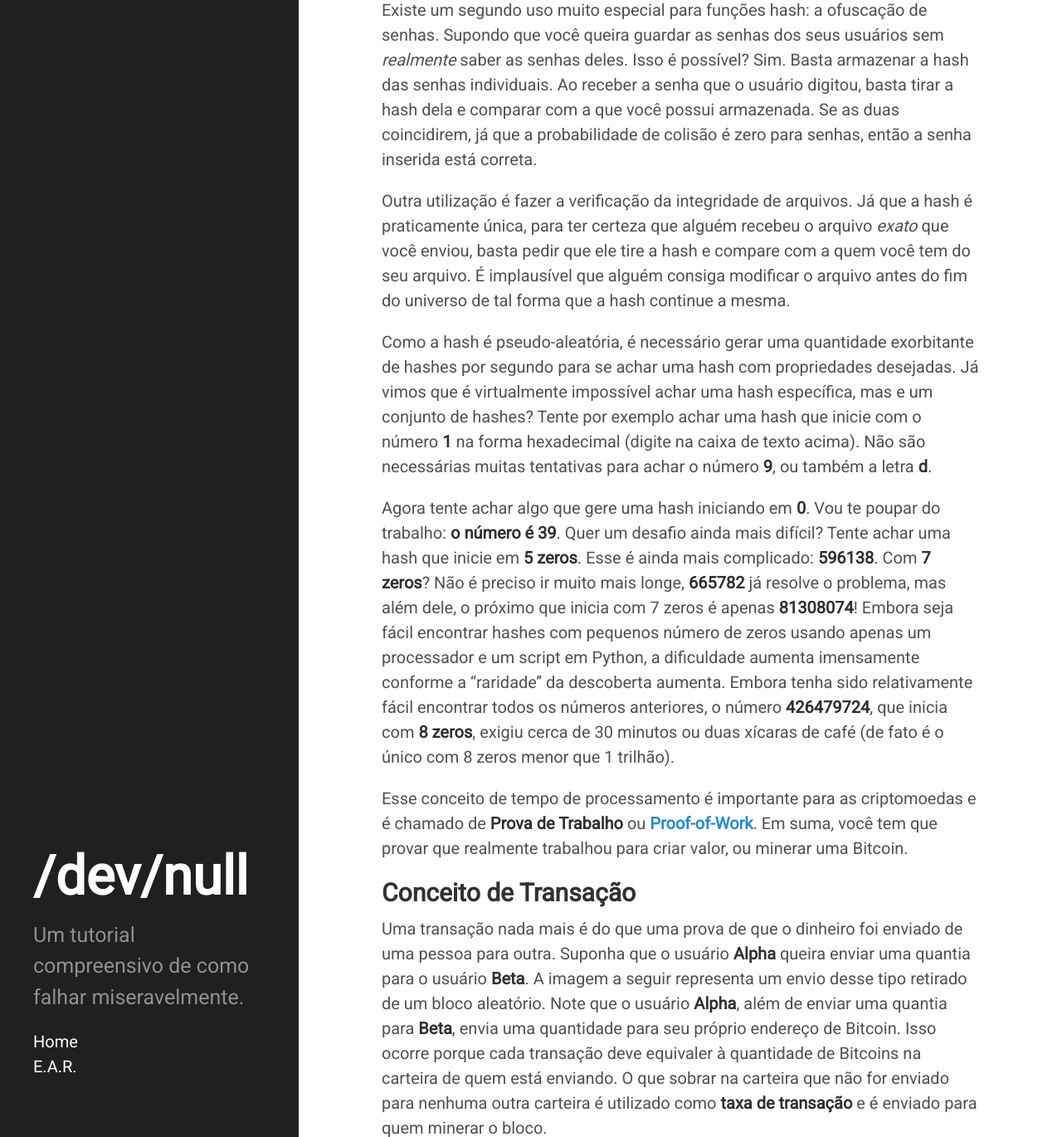
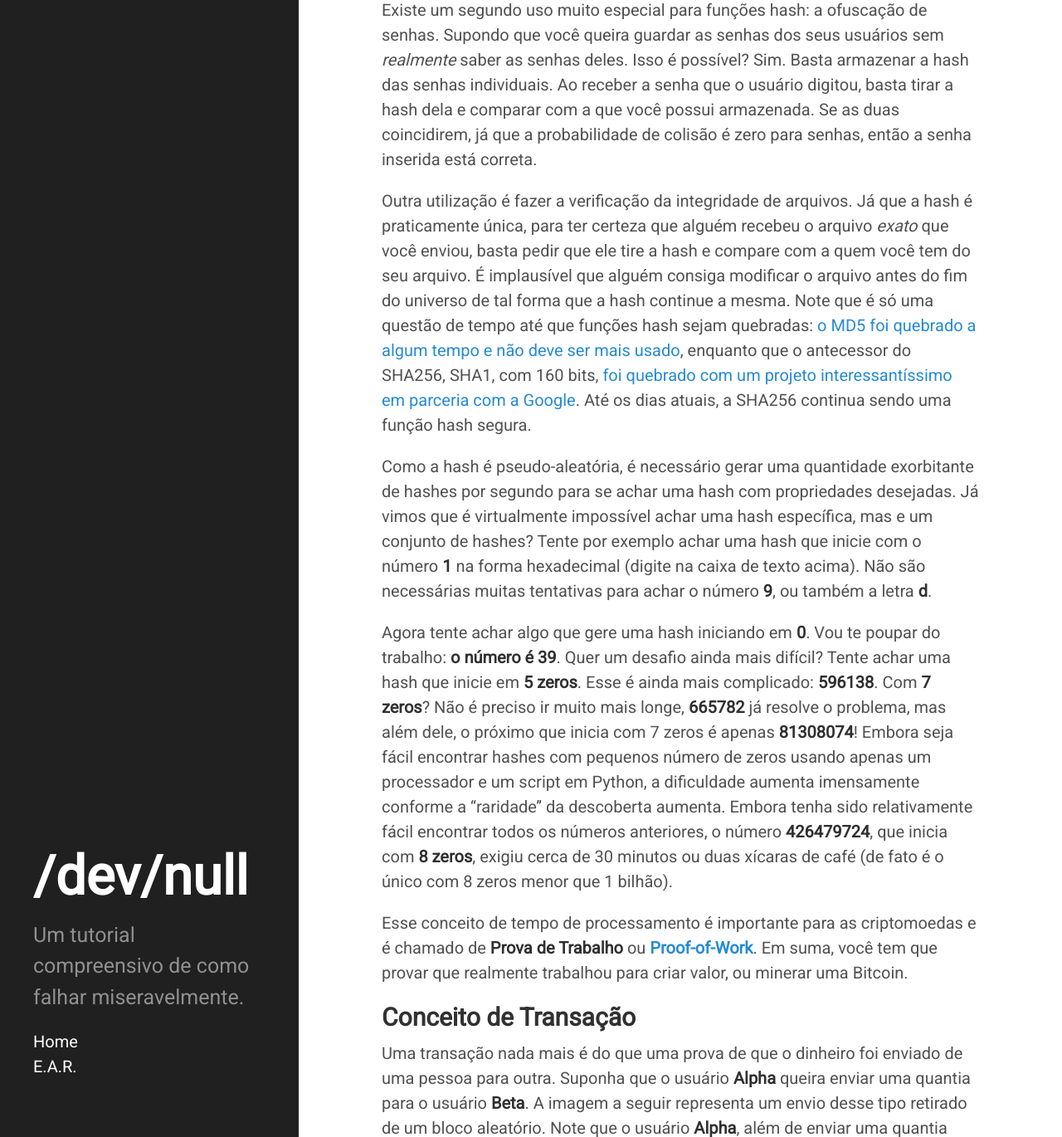
Before and after one commit to bvanelli/bvanelli.github.io, a Jekyll site: the page built from _posts/2017-04-23-universo-bitcoin.markdown, in a window 1280 px wide and 1400 px high, scrolled down 2728 px, cut to the strip 0-1370 px from the top of the window. Shown: the whole strip at 83% size. Built offline with Jekyll 4.4.1, drawn with Linux system fonts in a browser that asks for light colours; nearby versions of some CDN libraries.

Commit message:
Updates on hash collisions based on project Shattered.

```diff
--- a/_posts/2017-04-23-universo-bitcoin.markdown
+++ b/_posts/2017-04-23-universo-bitcoin.markdown
@@ -61,11 +61,11 @@ Vamos analisar rapidamente a função hash SHA256. As colisões são no mínimo
 
 Existe um segundo uso muito especial para funções hash: a ofuscação de senhas. Supondo que você queira guardar as senhas dos seus usuários sem *realmente* saber as senhas deles. Isso é possível? Sim. Basta armazenar a hash das senhas individuais. Ao receber a senha que o usuário digitou, basta tirar a hash dela e comparar com a que você possui armazenada. Se as duas coincidirem, já que a probabilidade de colisão é zero para senhas, então a senha inserida está correta.
 
-Outra utilização é fazer a verificação da integridade de arquivos. Já que a hash é praticamente única, para ter certeza que alguém recebeu o arquivo *exato* que você enviou, basta pedir que ele tire a hash e compare com a quem você tem do seu arquivo. É implausível que alguém consiga modificar o arquivo antes do fim do universo de tal forma que a hash continue a mesma.
+Outra utilização é fazer a verificação da integridade de arquivos. Já que a hash é praticamente única, para ter certeza que alguém recebeu o arquivo *exato* que você enviou, basta pedir que ele tire a hash e compare com a quem você tem do seu arquivo. É implausível que alguém consiga modificar o arquivo antes do fim do universo de tal forma que a hash continue a mesma. Note que é só uma questão de tempo até que funções hash sejam quebradas: [o MD5 foi quebrado a algum tempo e não deve ser mais usado](https://www.mscs.dal.ca/~selinger/md5collision/), enquanto que o antecessor do SHA256, SHA1, com 160 bits, [foi quebrado com um projeto interessantíssimo em parceria com a Google](http://shattered.io/). Até os dias atuais, a SHA256 continua sendo uma função hash segura.
 
 Como a hash é pseudo-aleatória, é necessário gerar uma quantidade exorbitante de hashes por segundo para se achar uma hash com propriedades desejadas. Já vimos que é virtualmente impossível achar uma hash específica, mas e um conjunto de hashes? Tente por exemplo achar uma hash que inicie com o número **1** na forma hexadecimal (digite na caixa de texto acima). Não são necessárias muitas tentativas para achar o número **9**, ou também a letra **d**.
 
-Agora tente achar algo que gere uma hash iniciando em **0**. Vou te poupar do trabalho: **o número é 39**. Quer um desafio ainda mais difícil? Tente achar uma hash que inicie em **5 zeros**. Esse é ainda mais complicado: **596138**. Com **7 zeros**? Não é preciso ir muito mais longe, **665782** já resolve o problema, mas além dele, o próximo que inicia com 7 zeros é apenas **81308074**! Embora seja fácil encontrar hashes com pequenos número de zeros usando apenas um processador e um script em Python, a dificuldade aumenta imensamente conforme a ''raridade'' da descoberta aumenta. Embora tenha sido relativamente fácil encontrar todos os números anteriores, o número **426479724**, que inicia com **8 zeros**, exigiu cerca de 30 minutos ou duas xícaras de café (de fato é o único com 8 zeros menor que 1 trilhão).
+Agora tente achar algo que gere uma hash iniciando em **0**. Vou te poupar do trabalho: **o número é 39**. Quer um desafio ainda mais difícil? Tente achar uma hash que inicie em **5 zeros**. Esse é ainda mais complicado: **596138**. Com **7 zeros**? Não é preciso ir muito mais longe, **665782** já resolve o problema, mas além dele, o próximo que inicia com 7 zeros é apenas **81308074**! Embora seja fácil encontrar hashes com pequenos número de zeros usando apenas um processador e um script em Python, a dificuldade aumenta imensamente conforme a ''raridade'' da descoberta aumenta. Embora tenha sido relativamente fácil encontrar todos os números anteriores, o número **426479724**, que inicia com **8 zeros**, exigiu cerca de 30 minutos ou duas xícaras de café (de fato é o único com 8 zeros menor que 1 bilhão).
 
 Esse conceito de tempo de processamento é importante para as criptomoedas e é chamado de **Prova de Trabalho** ou **[Proof-of-Work](https://en.wikipedia.org/wiki/Proof-of-work_system)**. Em suma, você tem que provar que realmente trabalhou para criar valor, ou minerar uma Bitcoin.
 
```
